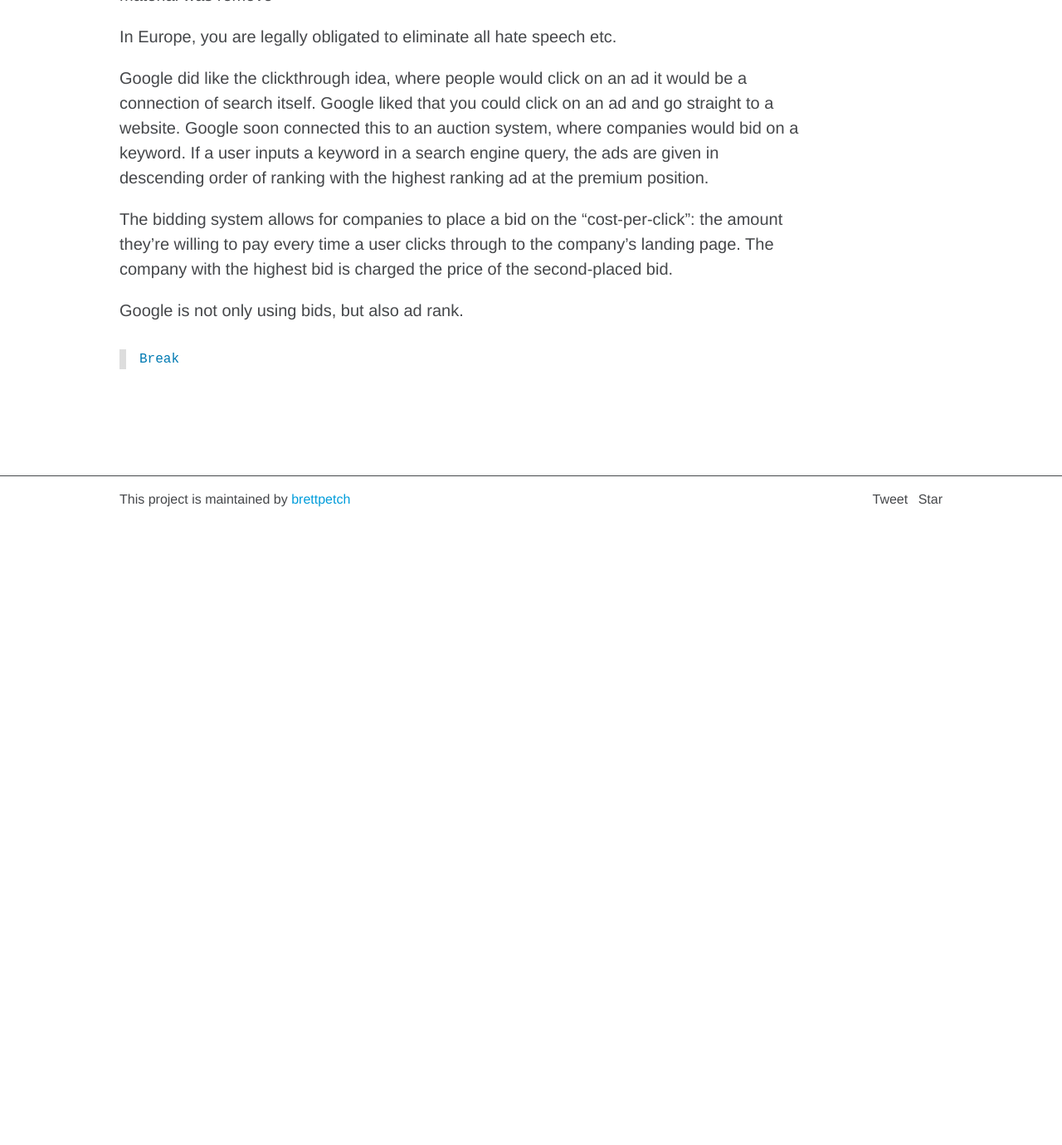
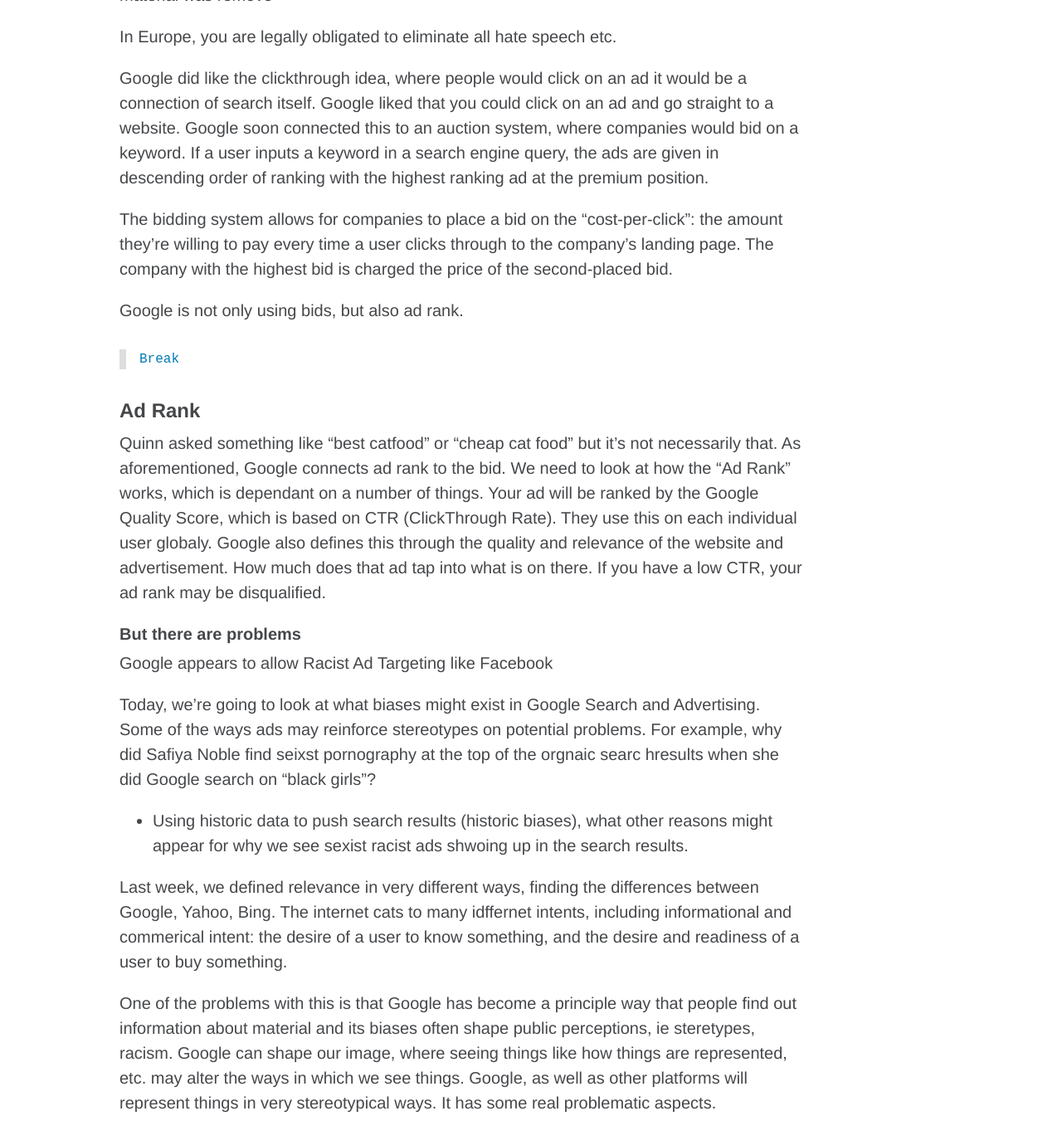
Before and after one commit to brettpetch/MIT-2157, a Jekyll site: the page built from _posts/2020-01-21-4.md, in a window 1280 px wide and 1400 px high, scrolled down 2659 px. Shown: the top 1380 px of the window at 83% size. Built offline with Jekyll 4.4.1, drawn with Linux system fonts in a browser that asks for light colours; comment, search, counter and statistics services are not loaded; before the commit the page ends 3289 px from its top, so only the background shows below that.

Commit message:
commit close to end of lecture

````diff
--- a/_posts/2020-01-21-4.md
+++ b/_posts/2020-01-21-4.md
@@ -45,3 +45,17 @@ Google is not only using bids, but also ad rank.
 ```
 Break
 ```
+
+### Ad Rank
+Quinn asked something like "best catfood" or "cheap cat food" but it's not necessarily that. As aforementioned, Google connects ad rank to the bid. We need to look at how the "Ad Rank" works, which is dependant on a number of things. Your ad will be ranked by the Google Quality Score, which is based on CTR (ClickThrough Rate). They use this on each individual user globaly. Google also defines this through the quality and relevance of the website and advertisement. How much does that ad tap into what is on there. If you have a low CTR, your ad rank may be disqualified.
+
+#### But there are problems
+Google appears to allow Racist Ad Targeting like Facebook
+
+Today, we're going to look at what biases might exist in Google Search and Advertising. Some of the ways ads may reinforce stereotypes on potential problems. For example, why did Safiya Noble find seixst pornography at the top of the orgnaic searc hresults when she did Google search on "black girls"?
+- Using historic data to push search results (historic biases), what other reasons might appear for why we see sexist racist ads shwoing up in the search results.
+
+Last week, we defined relevance in very different ways, finding the differences between Google, Yahoo, Bing.
+The internet cats to many idffernet intents, including informational and commerical intent: the desire of a user to know something, and the desire and readiness of a user to buy something.
+
+One of the problems with this is that Google has become a principle way that people find out information about material and its biases often shape public perceptions, ie steretypes, racism. Google can shape our image, where seeing things like how things are represented, etc. may alter the ways in which we see things. Google, as well as other platforms will represent things in very stereotypical ways. It has some real problematic aspects.
````
